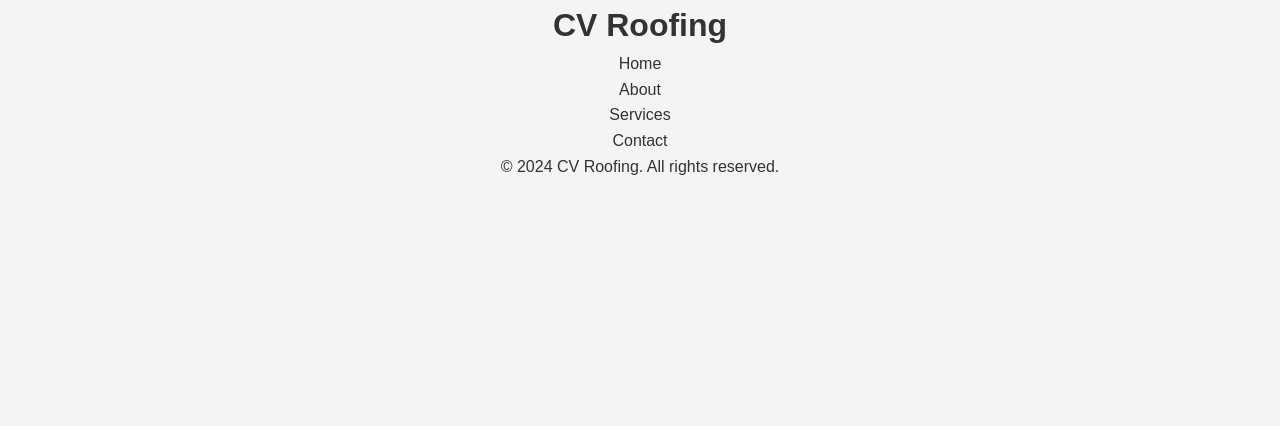
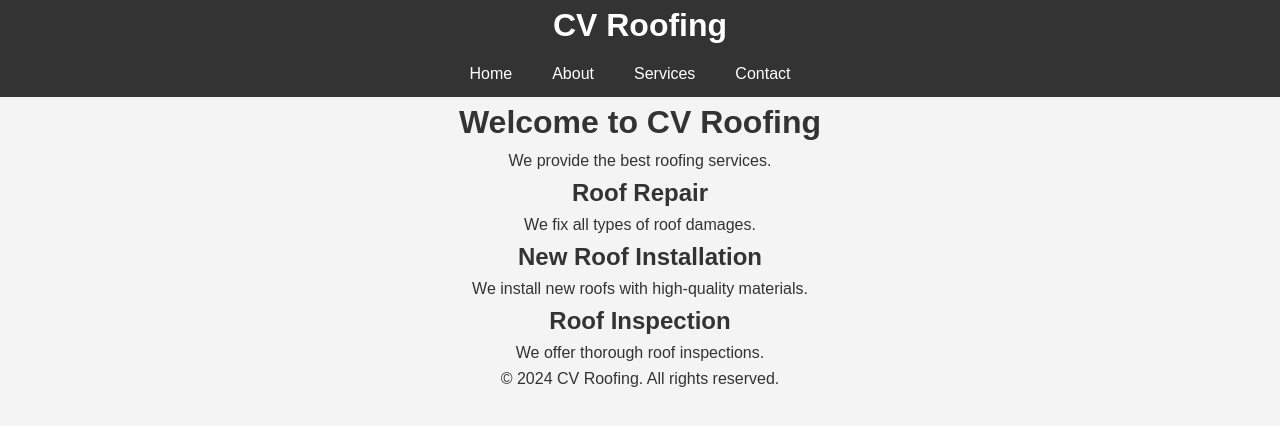
Before and after one commit to CS0econtreras/cvRoofing, a React (Create React App) app in the folder cvroofing/: page / in a window 1280 px wide. Shown: the top 426 px of the page. Built offline with nearby package versions, Linux system fonts and the light colour scheme.

Commit message:
first push of unfinished css styling

```diff
--- a/cvroofing/package.json
+++ b/cvroofing/package.json
@@ -35,5 +35,8 @@
       "last 1 firefox version",
       "last 1 safari version"
     ]
+  },
+  "devDependencies": {
+    "@babel/plugin-proposal-private-property-in-object": "^7.21.11"
   }
 }
--- a/cvroofing/src/App.css
+++ b/cvroofing/src/App.css
@@ -1,5 +1,6 @@
 .App {
   text-align: center;
+  flex-direction: row;
 }
 
 .App-logo {
@@ -17,7 +18,7 @@
   background-color: #282c34;
   min-height: 100vh;
   display: flex;
-  flex-direction: column;
+  flex-direction: row;
   align-items: center;
   justify-content: center;
   font-size: calc(10px + 2vmin);
@@ -28,6 +29,38 @@
   color: #61dafb;
 }
 
+.topHeader {
+  background-color: #333;
+  color: white;
+  padding: 20xp;
+}
+
+.topHeader h1 {
+  margin: 0;
+  padding-bottom: 10xp;
+}
+
+.header-nav ul {
+  margin: 0;
+  padding: 0;
+  display: flex;
+  justify-content: center;
+}
+
+.header-nav li {
+  margin-right: 20px;
+}
+
+.header-nav li a {
+  color: white;
+  padding: 10px;
+  display: block;
+}
+
+.header-nav li a:hover {
+  background-color: #111;
+}
+
 @keyframes App-logo-spin {
   from {
     transform: rotate(0deg);
--- a/cvroofing/src/App.js
+++ b/cvroofing/src/App.js
@@ -15,10 +15,10 @@ const App = () => {
         <Header />
         <main>
           <Routes>
-            <Route exact path="/" component={Home} />
-            <Route path="/about" component={About} />
-            <Route path="/services" component={Services} />
-            <Route path="/contact" component={Contact} />
+            <Route exact path="/" element={<Home />} />
+            <Route path="/about" element={<About />} />
+            <Route path="/services" element={<Services />} />
+            <Route path="/contact" element={<Contact />} />
           </Routes>
         </main>
         <Footer />
--- a/cvroofing/src/components/Header.js
+++ b/cvroofing/src/components/Header.js
@@ -3,9 +3,9 @@ import { Link } from 'react-router-dom';
 
 const Header = () => {
   return (
-    <header>
+    <header class="topHeader">
       <h1>CV Roofing</h1>
-      <nav>
+      <nav class="header-nav">
         <ul>
           <li><Link to="/">Home</Link></li>
           <li><Link to="/about">About</Link></li>
```
Also changed, not shown: 1 other file (tests, documents, lock files or other folders).
